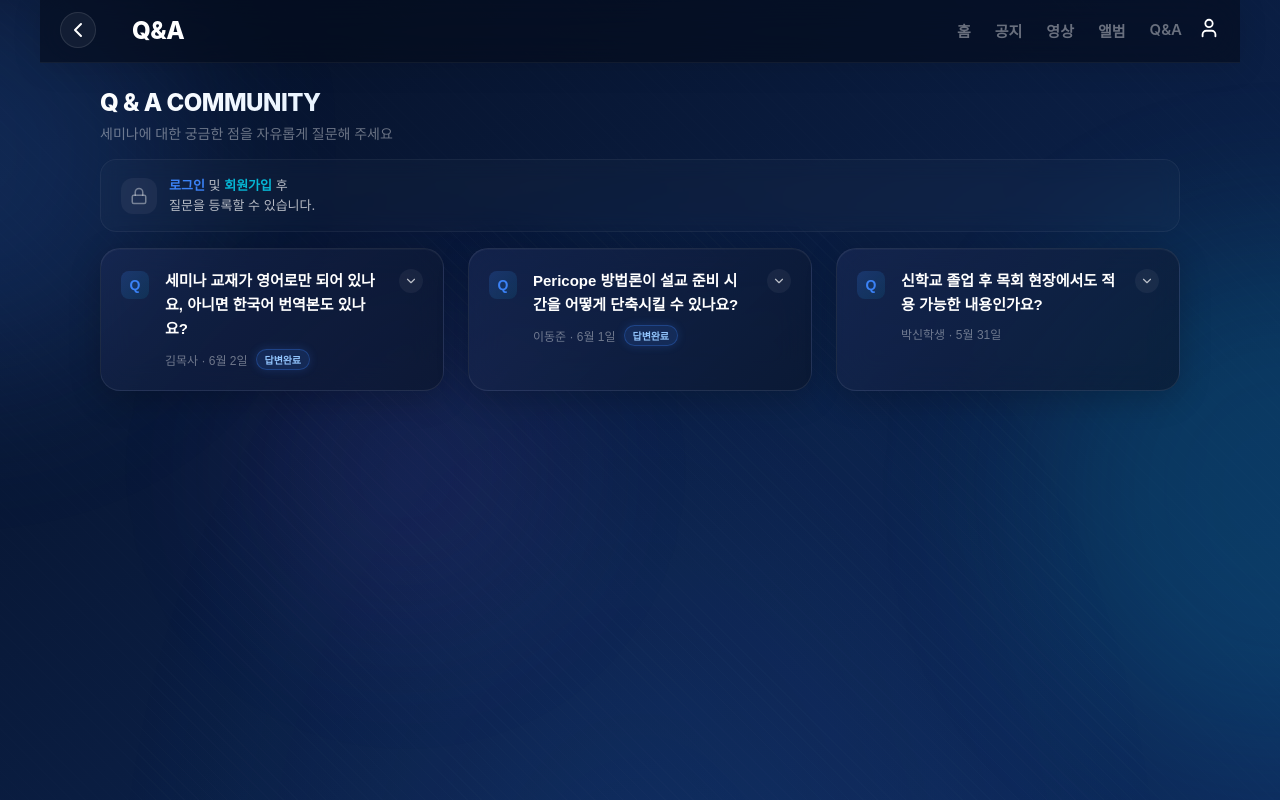
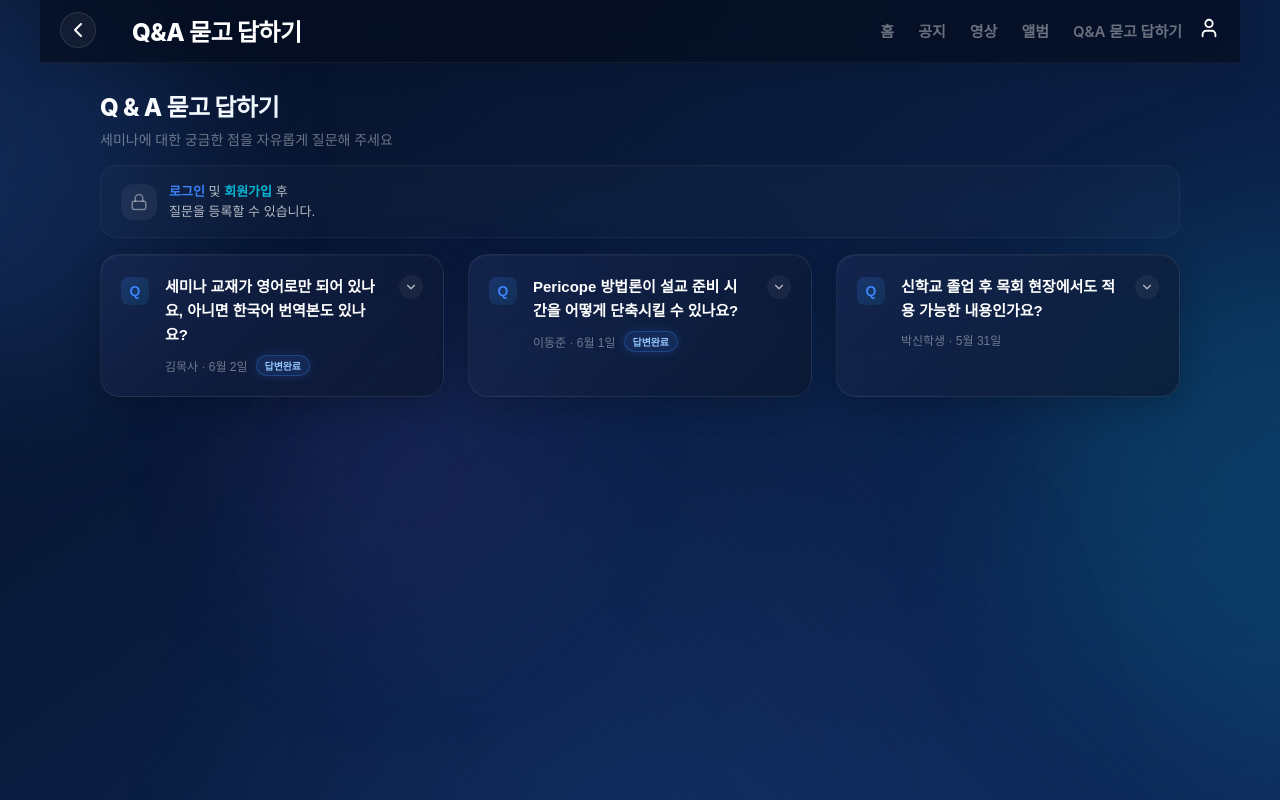
Before and after one commit to joyfulkim/sermon, a Next.js app: page /qa in a window 1280 px wide. Built offline with nearby package versions, Linux system fonts and the light colour scheme; no server answers; the database is empty; a web font is replaced by a local one.

Commit message:
UI: Renamed Q&A menu items to 'Q&A 묻고 답하기'

```diff
--- a/src/app/admin/page.tsx
+++ b/src/app/admin/page.tsx
@@ -9,7 +9,7 @@ const adminMenus = [
     { href: '/admin/notices', icon: Bell, label: '공지사항 관리', color: '#f87171', desc: '새로운 공지 등록 및 수정/삭제' },
     { href: '/admin/videos', icon: Video, label: '영상 관리', color: '#a78bfa', desc: '유튜브 영상 링크 등록 및 삭제' },
     { href: '/admin/photos', icon: ImageIcon, label: '사진 관리', color: '#fbbf24', desc: '현장 사진 업로드 및 삭제' },
-    { href: '/admin/qa', icon: MessageCircle, label: 'Q&A 답변 관리', color: '#38bdf8', desc: '질문 확인 및 답변 작성' },
+    { href: '/admin/qa', icon: MessageCircle, label: 'Q&A 묻고 답하기 관리', color: '#38bdf8', desc: '질문 확인 및 답변 작성' },
 ];
 
 export default function AdminPage() {
--- a/src/app/admin/qa/page.tsx
+++ b/src/app/admin/qa/page.tsx
@@ -70,10 +70,10 @@ export default function AdminQAPage() {
 
     return (
         <div className="page-content">
-            <Header title="Q&A 답변 관리" showBack />
+            <Header title="Q&A 묻고 답하기 관리" showBack />
 
             <div className="section-header fade-in-up">
-                <h2 className="section-title">Q&A MANAGEMENT</h2>
+                <h2 className="section-title">Q&A 묻고 답하기</h2>
                 <p className="section-subtitle">사용자들의 질문에 답변을 작성해 주세요</p>
             </div>
 
--- a/src/app/page.tsx
+++ b/src/app/page.tsx
@@ -11,7 +11,7 @@ const quickLinks = [
   { href: '/videos', icon: Video, label: '홍보영상', color: '#a78bfa', desc: '세미나 관련 영상 시청' },
   { href: '/photos', icon: ImageIcon, label: '사진앨범', color: '#fbbf24', desc: '생생한 현장 기록' },
   { href: '/notices', icon: Bell, label: '공지사항', color: '#f87171', desc: '최신 중요 안내' },
-  { href: '/qa', icon: MessageCircle, label: 'Q&A 커뮤니티', color: '#38bdf8', desc: '자유로운 질문 답변' },
+  { href: '/qa', icon: MessageCircle, label: 'Q&A 묻고 답하기', color: '#38bdf8', desc: '자유로운 질문 답변' },
 ];
 
 export default function HomePage() {
--- a/src/app/qa/page.tsx
+++ b/src/app/qa/page.tsx
@@ -76,7 +76,7 @@ export default function QAPage() {
 
     return (
         <div className="page-content">
-            <Header title="Q&A" showBack={true} rightAction={
+            <Header title="Q&A 묻고 답하기" showBack={true} rightAction={
                 user ? (
                     <button onClick={() => setShowForm(!showForm)} style={{ background: 'var(--neon-blue)', border: 'none', cursor: 'pointer', color: 'white', width: '36px', height: '36px', borderRadius: '18px', display: 'flex', alignItems: 'center', justifyContent: 'center', boxShadow: '0 4px 15px rgba(59,130,246,0.4)', transition: 'var(--transition)' }}>
                         <Plus size={20} style={{ transform: showForm ? 'rotate(45deg)' : 'none', transition: 'var(--transition)' }} />
@@ -85,7 +85,7 @@ export default function QAPage() {
             } />
 
             <div className="section-header fade-in-up">
-                <h2 className="section-title">Q & A COMMUNITY</h2>
+                <h2 className="section-title">Q & A 묻고 답하기</h2>
                 <p className="section-subtitle">세미나에 대한 궁금한 점을 자유롭게 질문해 주세요</p>
             </div>
 
--- a/src/components/layout/BottomNavBar.tsx
+++ b/src/components/layout/BottomNavBar.tsx
@@ -9,7 +9,7 @@ const navItems = [
     { href: '/intro', icon: Info, label: '소개' },
     { href: '/register', icon: FileText, label: '등록' },
     { href: '/notices', icon: Bell, label: '공지' },
-    { href: '/qa', icon: MessageCircle, label: 'Q/A' },
+    { href: '/qa', icon: MessageCircle, label: 'Q&A 묻고 답하기' },
 ];
 
 export default function BottomNavBar() {
--- a/src/components/layout/Header.tsx
+++ b/src/components/layout/Header.tsx
@@ -44,7 +44,7 @@ export default function Header({ title, showBack = false, showProfile = true, ri
                 <Link href="/notices" className="nav-link-desktop">공지</Link>
                 <Link href="/videos" className="nav-link-desktop">영상</Link>
                 <Link href="/photos" className="nav-link-desktop">앨범</Link>
-                <Link href="/qa" className="nav-link-desktop">Q&A</Link>
+                <Link href="/qa" className="nav-link-desktop">Q&A 묻고 답하기</Link>
             </nav>
 
             <div style={{ marginLeft: 'auto', display: 'flex', alignItems: 'center', gap: '12px' }}>
```
